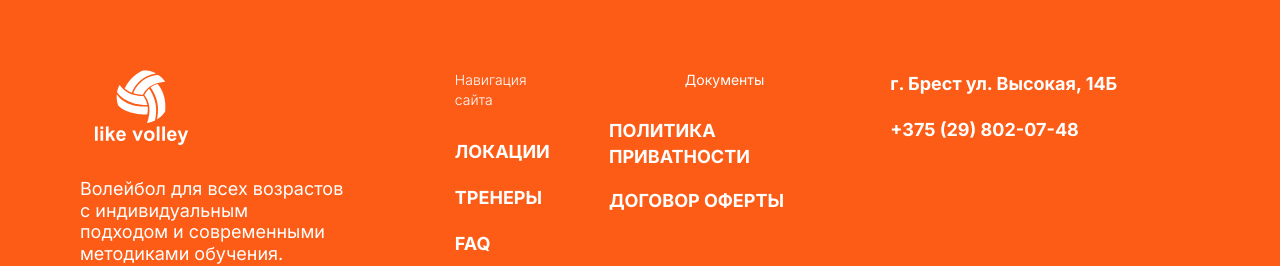
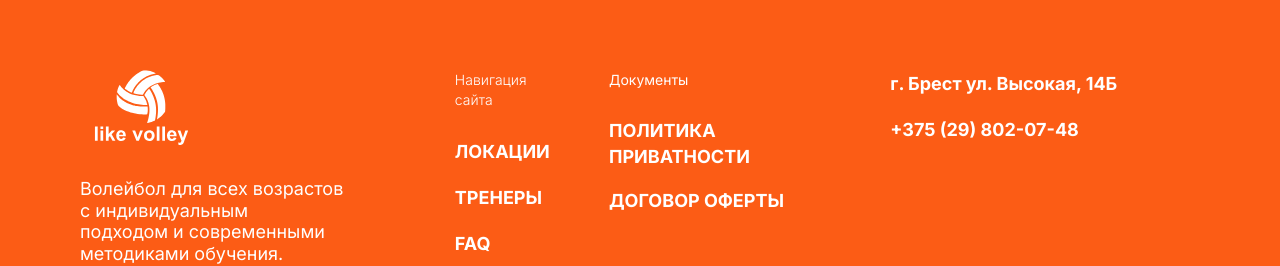
Before and after one commit to evgeniyworkbel/like-volley, a Next.js app: page / in a window 1280 px wide. Shown: the part 5737-6003 px from the top of the page. Built offline with nearby package versions, Linux system fonts and the light colour scheme; no server answers; a web font is replaced by a local one.

Commit message:
refactor(widgets): add md:items-start

```diff
--- a/src/widgets/footer/ui/footer-nav.tsx
+++ b/src/widgets/footer/ui/footer-nav.tsx
@@ -24,7 +24,7 @@ export function FooterNav() {
           </li>
         </ul>
       </div>
-      <div className="flex flex-col items-center justify-between gap-[18px] text-[18px] md:gap-7 [&>:not(:first-child)]:font-bold [&>:not(:first-child)]:uppercase">
+      <div className="flex flex-col items-center justify-between gap-[18px] text-[18px] md:items-start md:gap-7 [&>:not(:first-child)]:font-bold [&>:not(:first-child)]:uppercase">
         <h2 className="text-sm">Документы</h2>
         <ul className="flex flex-col items-center gap-[18px] md:items-start [&>li:hover]:underline [&>li:hover]:underline-offset-2">
           <li>
```
